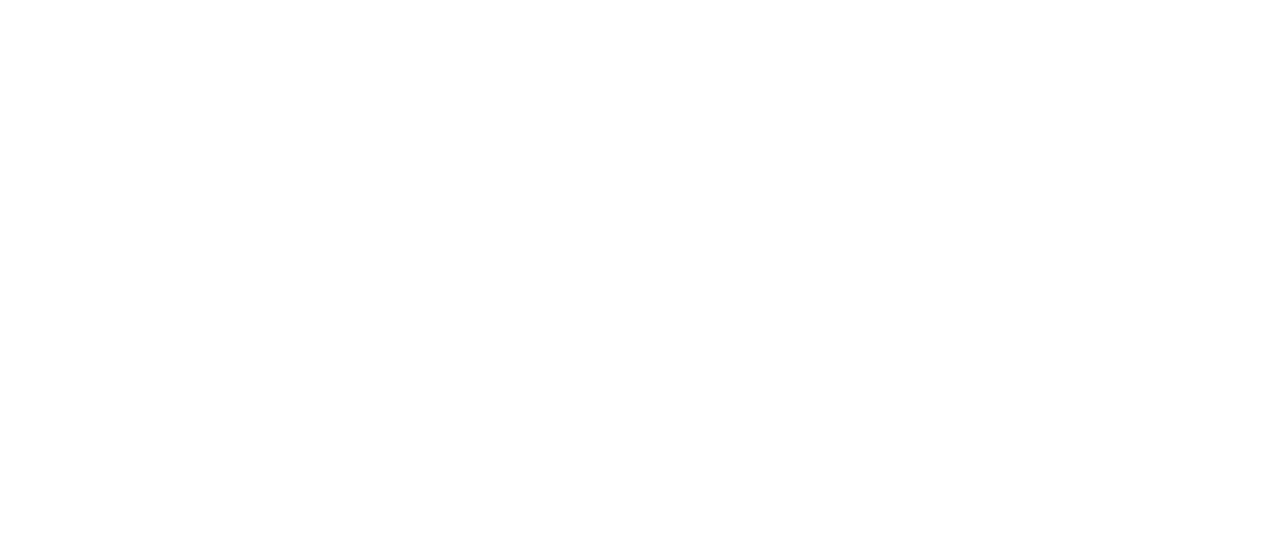
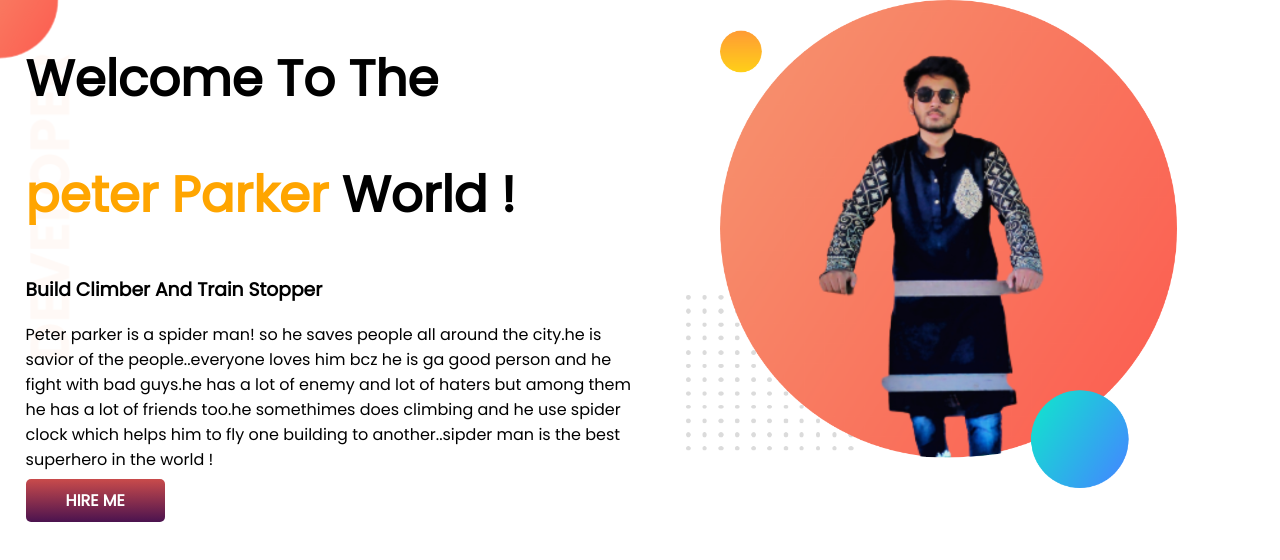
Before and after one commit to Reduwan-Nyx/developer-portfolio, a plain HTML site: page index.html in a window 1280 px wide. Drawn offline with Linux system fonts and the light colour scheme.

Commit message:
portfolio added

```diff
--- a/index.html
+++ b/index.html
@@ -5,9 +5,25 @@
     <meta http-equiv="X-UA-Compatible" content="IE=edge">
     <meta name="viewport" content="width=device-width, initial-scale=1.0">
     <title>developer-portfolio</title>
+    <link rel="preconnect" href="https://fonts.googleapis.com">
+<link rel="preconnect" href="https://fonts.gstatic.com" crossorigin>
+<link href="https://fonts.googleapis.com/css2?family=Poppins&display=swap" rel="stylesheet">
     <link rel="stylesheet" href="style.css">
 </head>
 <body>
+    <section class="top-banner">
+        <div class="half-width">
+            <h1>Welcome To The</h1>
+            <h1><span class="orange-color">peter Parker</span> World !</h1>
 
+            <h3>Build Climber And Train Stopper</h3>
+
+            <p>Peter parker is a spider man! so he saves people all around the city.he is savior of the people..everyone loves him bcz he is ga good person and he fight with bad guys.he has a lot of enemy and lot of haters but among them he has  a lot of friends too.he somethimes does climbing and he use spider clock which helps him to fly one building to another..sipder man is the best superhero in the world !</p>
+            <a class="link-open" target="_blank" href="">HIRE ME</a>
+        </div>
+        <div class="half-width">
+        <img src="./my picture.png" alt="">
+        </div>
+    </section>
 </body>
 </html>
--- a/style.css
+++ b/style.css
@@ -0,0 +1,40 @@
+body{
+    font-family: 'Poppins', sans-serif;
+    margin: 0;
+}
+h1{
+    font-size: 50px;
+}
+
+.orange-color{
+    color: orange;
+}
+section{
+    display: flex;
+}
+
+.half-width{
+    width: 50%;
+    padding-left: 2%;
+}
+
+.half-width img{
+    width: 80%;
+    padding-left: 20px;
+}
+
+.link-open{
+    text-decoration: none;
+    background-image: linear-gradient(#c94b4b, #4b134f );
+    padding: 10px 40px;
+    border-radius: 5px;
+    color: white;
+    font-weight: 700;
+
+
+}
+
+.top-banner{
+    background-image: url(./images/top-banner.png);
+    background-repeat: no-repeat;
+}
```
Also changed, not shown: 1641298924354-removebg-preview.png (added), 1641298924354.jpg (added), images/dream-bg.png (added), images/exp-bg.png (added), images/jhankar.png (added), images/jhankar2.png (added), images/my-bg.png (added), images/my-bg2.png (added), images/top-banner.png (added), my picture.png (added), 8 other files.
